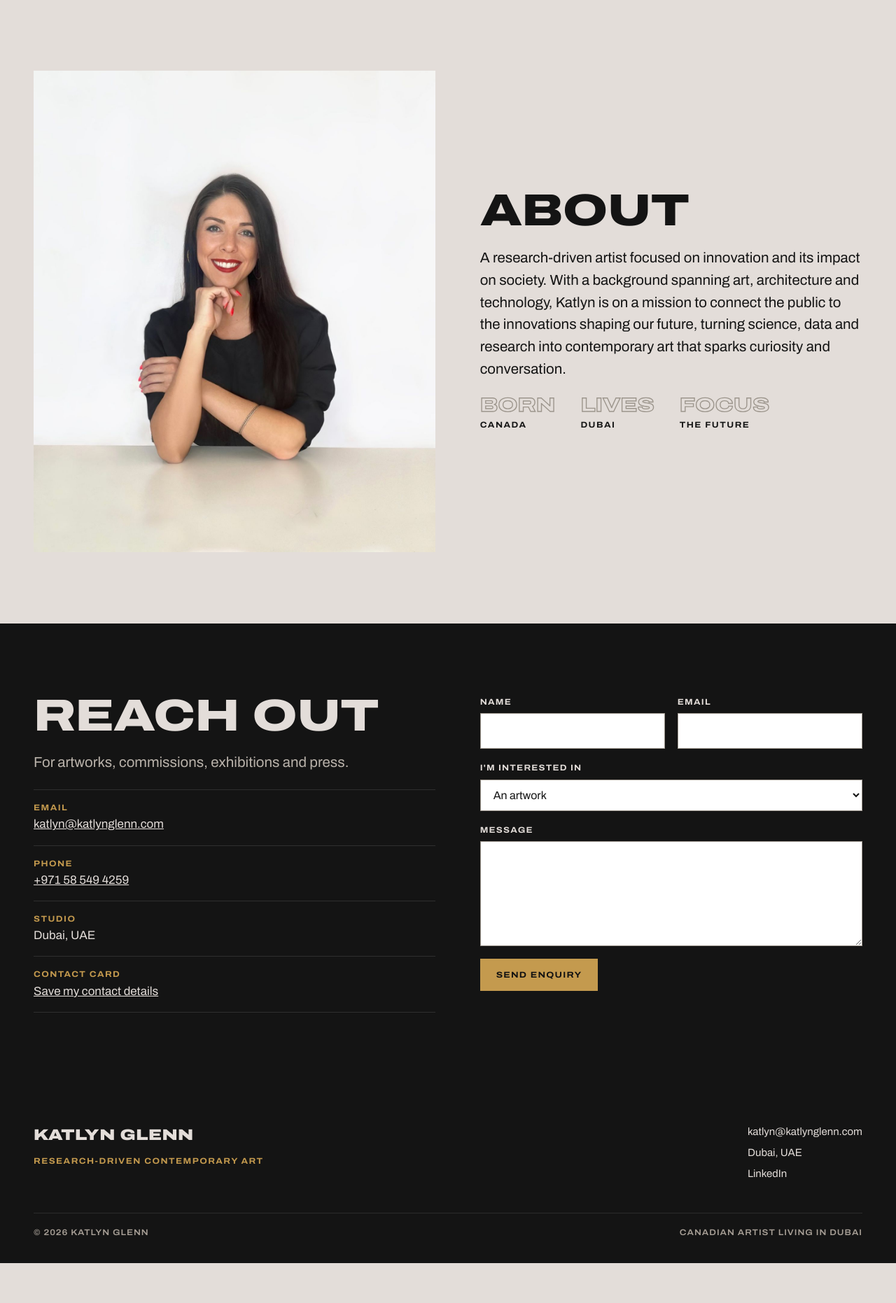
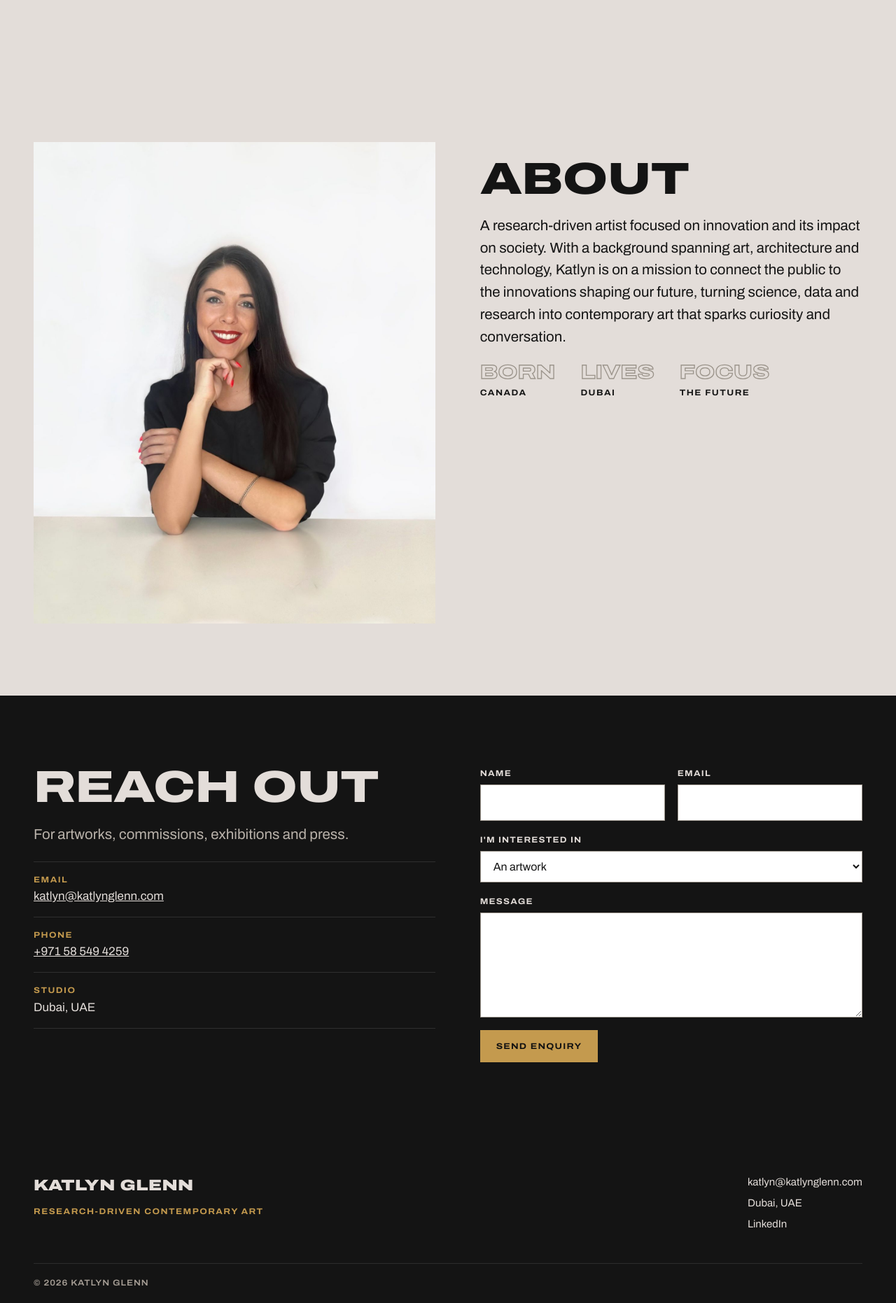
Before and after one commit to kglennxx/katlynglenn-website, a plain HTML site: page index.html in a window 1280 px wide. Shown: the part 6498-8360 px from the top of the page at 70% size. Before the commit the page ends 8303 px from the top, so only its background shows below. Drawn offline with Linux system fonts and the light colour scheme.

Commit message:
Add files via upload

```diff
--- a/index.html
+++ b/index.html
@@ -170,11 +170,11 @@
 </section>
 
 <!-- ABOUT -->
-<section id="about" style="padding-top:0">
+<section id="about">
   <div class="wrap split" style="align-items:stretch">
     <div style="background:#fff;min-height:420px"><img src="img/katlyn-glenn.jpg" alt="Portrait of Katlyn Glenn" loading="lazy" style="width:100%;height:100%;object-fit:cover;object-position:center 20%"></div>
-    <div class="stack" style="gap:22px;justify-content:center">
-      <h2 class="display section-title">About</h2>
+    <div class="stack" style="gap:22px;justify-content:flex-start;padding-top:clamp(8px,2vw,24px)">
+      <h2 class="display section-title" style="line-height:.9">About</h2>
       <p class="lead">A research-driven artist focused on innovation and its impact on society. With a background spanning art, architecture and technology, Katlyn is on a mission to connect the public to the innovations shaping our future, turning science, data and research into contemporary art that sparks curiosity and conversation.</p>
       <div class="facts">
         <div><p class="outline grey">Born</p><p class="eyebrow" style="margin-top:6px">Canada</p></div>
@@ -195,7 +195,6 @@
         <li><p class="eyebrow" style="color:var(--gold)">Email</p><a href="mailto:katlyn@katlynglenn.com">katlyn@katlynglenn.com</a></li>
         <li><p class="eyebrow" style="color:var(--gold)">Phone</p><a href="tel:+971585494259">+971 58 549 4259</a></li>
         <li><p class="eyebrow" style="color:var(--gold)">Studio</p>Dubai, UAE</li>
-        <li><p class="eyebrow" style="color:var(--gold)">Contact card</p><a href="katlyn-glenn.vcf">Save my contact details</a></li>
       </ul>
     </div>
     <form id="contact-form" name="contact" method="POST" action="https://formsubmit.co/katlynaglenn@gmail.com" class="stack" style="gap:18px">
@@ -237,7 +236,7 @@
         <span class="links" style="gap:16px"><a href="https://www.linkedin.com/in/katlynglenn/" target="_blank" rel="noopener">LinkedIn</a></span>
       </div>
     </div>
-    <div class="base"><span>© <span data-year>2026</span> Katlyn Glenn</span><span>Canadian artist living in Dubai</span></div>
+    <div class="base"><span>© <span data-year>2026</span> Katlyn Glenn</span></div>
   </div>
 </footer>
 <script src="js/main.js"></script>
```
